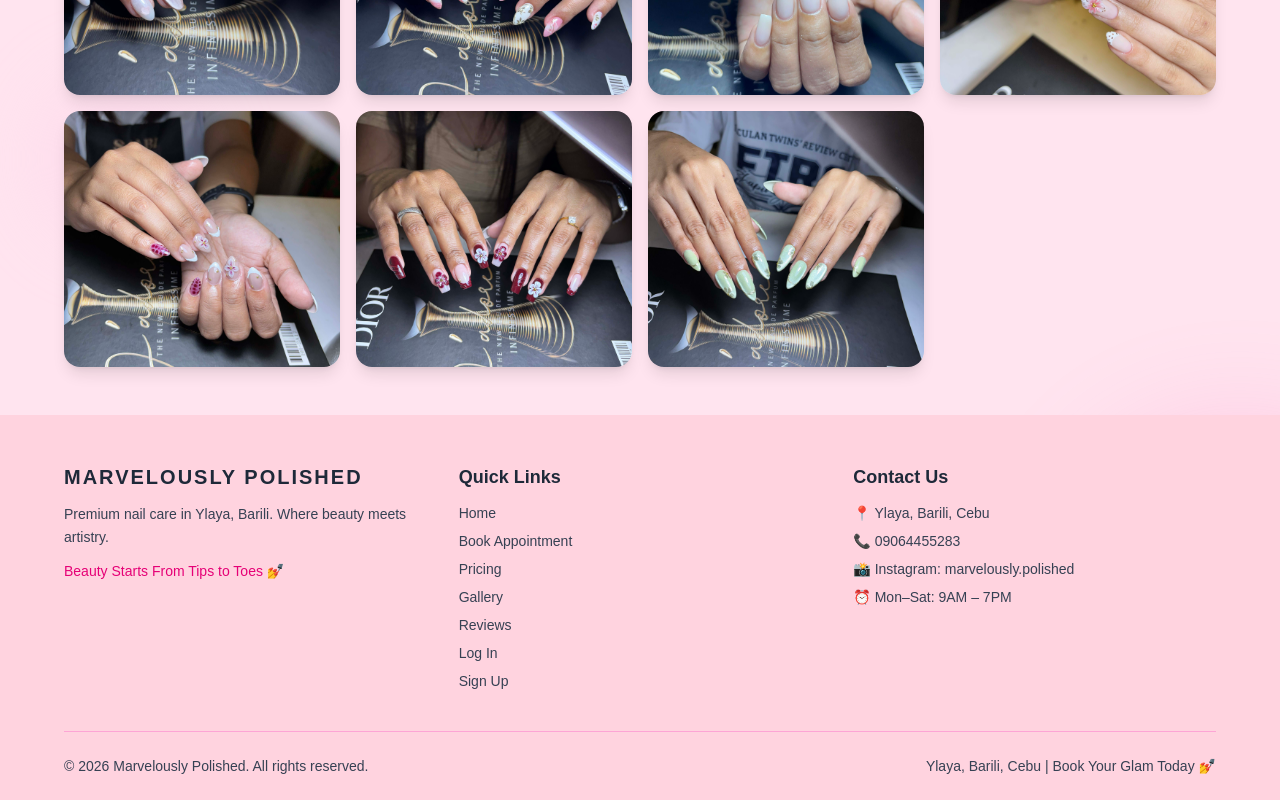
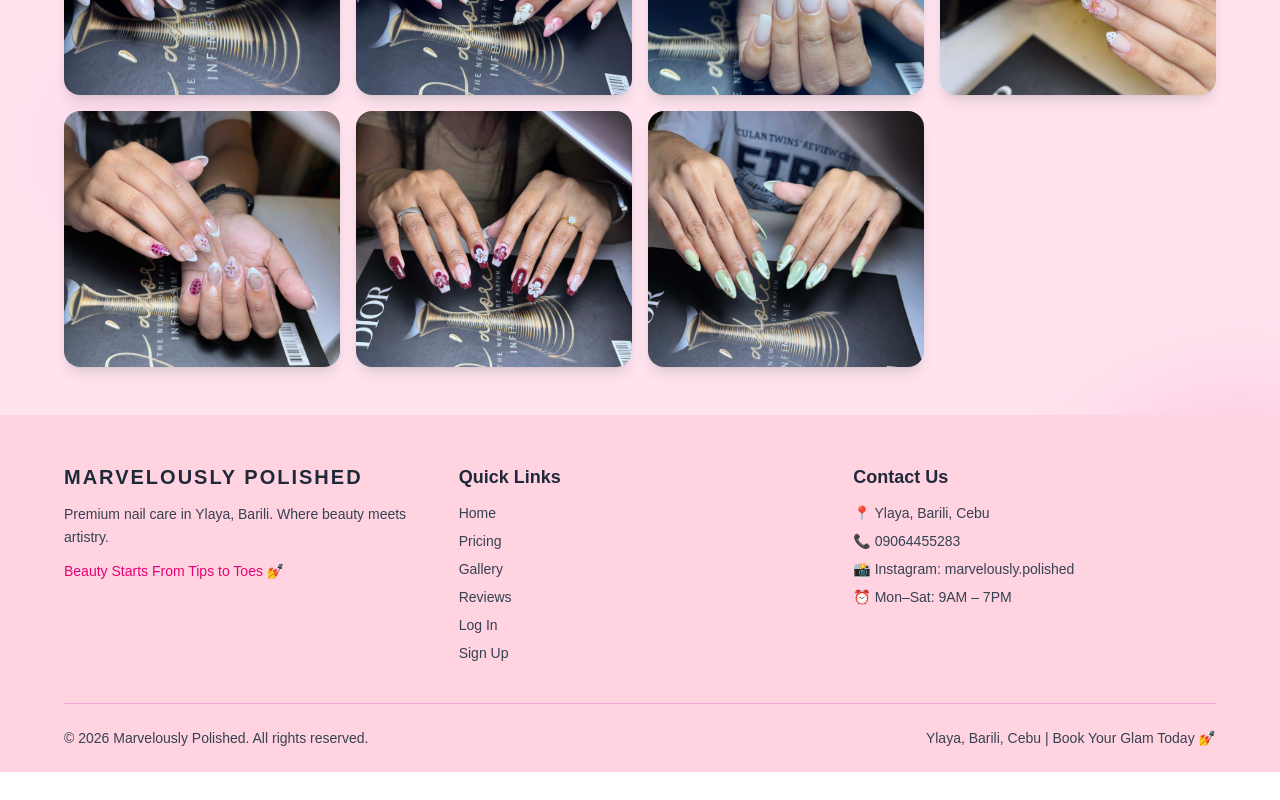
Before and after one commit to rhigovillahermosa18-star/Capstone, a Next.js app: page /gallery in a window 1280 px wide. Shown: the part 643-1443 px from the top of the page. After the commit the page ends 1415 px from the top, so only its background shows below. Built offline with nearby package versions, Linux system fonts and the light colour scheme.

Commit message:
update project files

```diff
--- a/app/gallery/page.tsx
+++ b/app/gallery/page.tsx
@@ -117,7 +117,6 @@ export default function Gallery() {
               <h4 className="font-bold text-gray-800 text-lg">Quick Links</h4>
               <div className="space-y-2 text-sm">
                 <Link href="/homepage" className="block text-gray-700 hover:text-pink-600 transition">Home</Link>
-                <Link href="/book" className="block text-gray-700 hover:text-pink-600 transition">Book Appointment</Link>
                 <Link href="/pricing" className="block text-gray-700 hover:text-pink-600 transition">Pricing</Link>
                 <Link href="/gallery" className="block text-gray-700 hover:text-pink-600 transition">Gallery</Link>
                 <Link href="/reviews" className="block text-gray-700 hover:text-pink-600 transition">Reviews</Link>
--- a/app/pricing/page.tsx
+++ b/app/pricing/page.tsx
@@ -165,7 +165,6 @@ export default function Pricing() {
               <h4 className="font-bold text-gray-800 text-lg">Quick Links</h4>
               <div className="space-y-2 text-sm">
                 <Link href="/homepage" className="block text-gray-700 hover:text-pink-600 transition">Home</Link>
-                <Link href="/book" className="block text-gray-700 hover:text-pink-600 transition">Book Appointment</Link>
                 <Link href="/pricing" className="block text-gray-700 hover:text-pink-600 transition">Pricing</Link>
                 <Link href="/gallery" className="block text-gray-700 hover:text-pink-600 transition">Gallery</Link>
                 <Link href="/reviews" className="block text-gray-700 hover:text-pink-600 transition">Reviews</Link>
```
